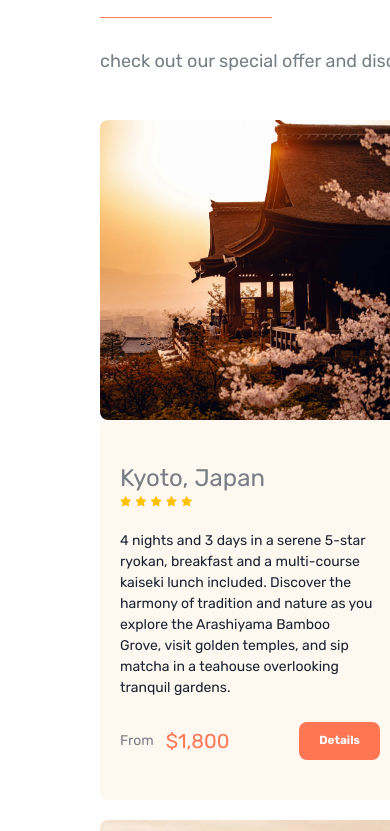
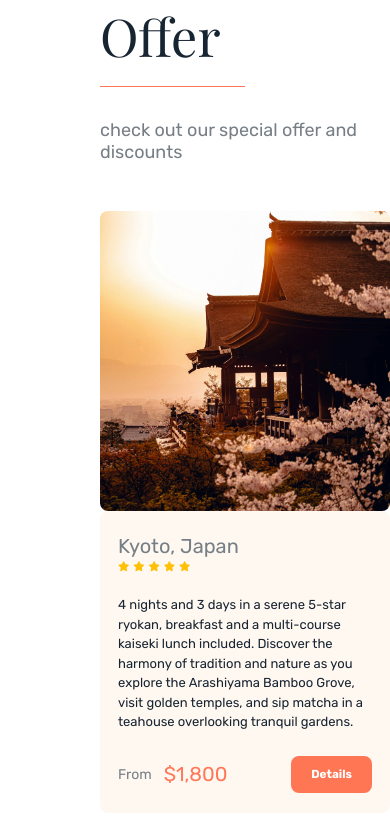
Before and after one commit to NikolozKereselidze/Travel-Agency, a React (Vite) app: page / in a window 390 px wide. Shown: the part 1973-2804 px from the top of the page. Built offline with nearby package versions, Linux system fonts and the light colour scheme; a web font is replaced by a local one.

Commit message:
style: make Offer section responsive

```diff
--- a/src/styles/Offer/Offer.module.css
+++ b/src/styles/Offer/Offer.module.css
@@ -4,9 +4,15 @@
 }
 
 .cardWrapper {
-  display: grid;
-  grid-template-columns: repeat(auto-fill, minmax(30rem, 1fr));
+  display: flex;
+  flex-wrap: wrap;
   gap: 2rem;
   padding-right: 10rem;
   padding-top: 4.8rem;
 }
+
+@media screen and (max-width: 1152px) {
+  .cardWrapper {
+    padding-right: 0;
+  }
+}
--- a/src/styles/Offer/OfferCard.module.css
+++ b/src/styles/Offer/OfferCard.module.css
@@ -30,6 +30,7 @@
 
 .card {
   display: flex;
+  flex: 1 1 0;
   flex-direction: column;
   height: 100%;
   transition: transform 0.2s ease;
@@ -133,3 +134,17 @@
     background-position: -200% 0;
   }
 }
+
+@media screen and (max-width: 768px) {
+  .details {
+    padding: 2rem 1.8rem;
+  }
+
+  .location {
+    font-size: 2rem;
+  }
+
+  .description {
+    font-size: 1.3rem;
+  }
+}
```
